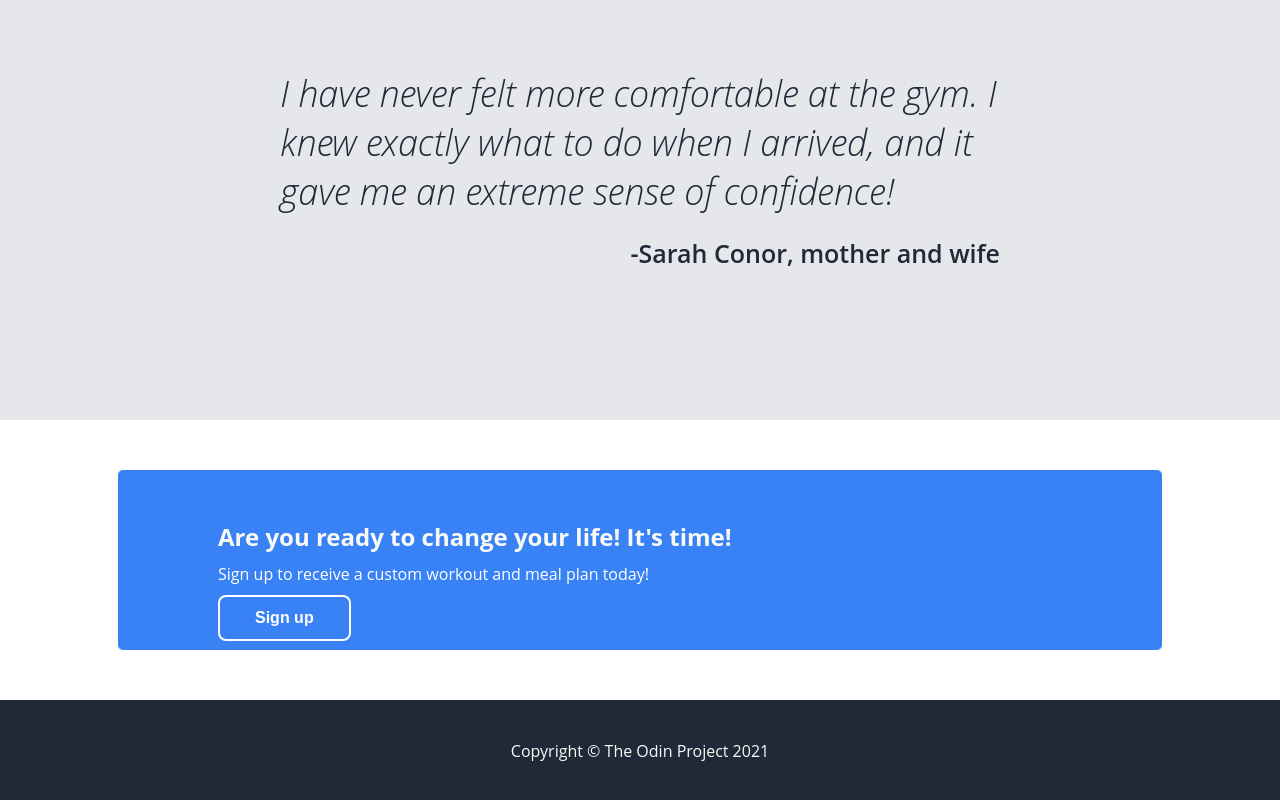
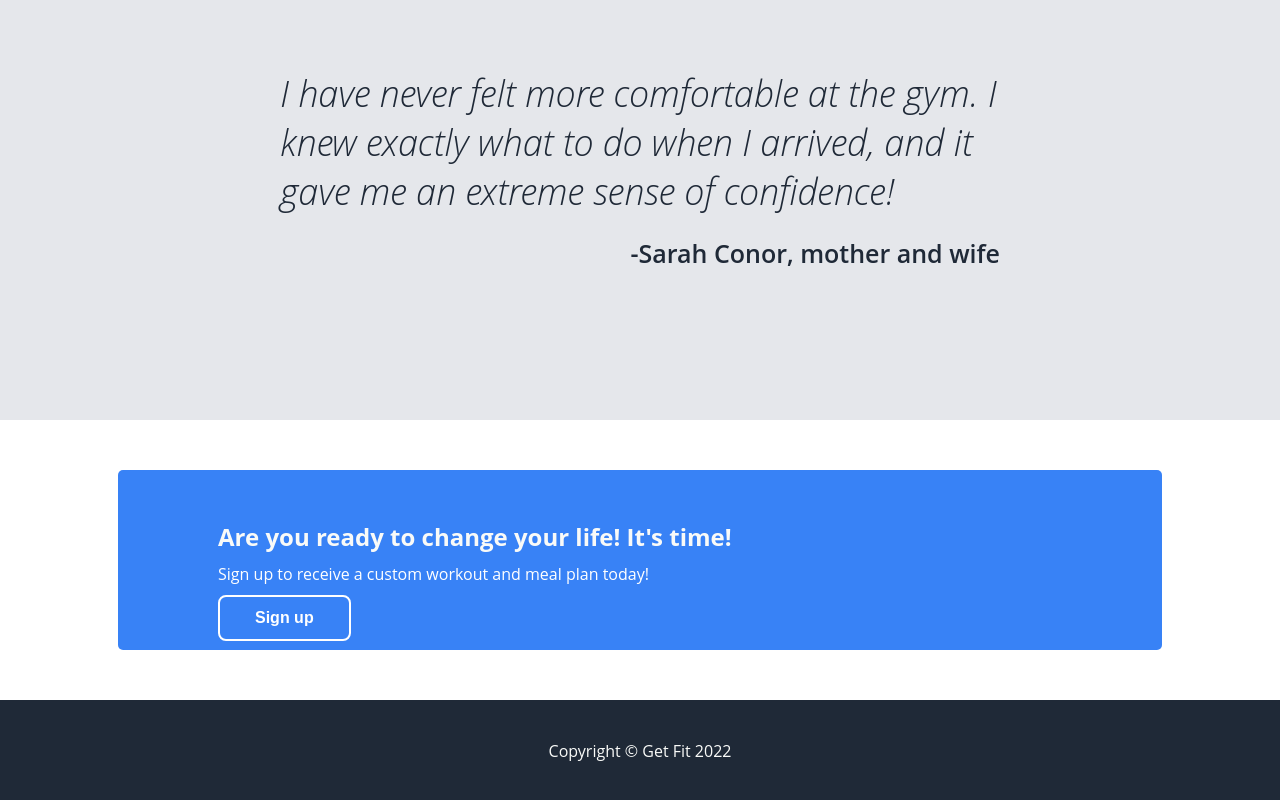
Before and after one commit to humbertodiazp/landing_page, a plain HTML site: page index.html in a window 1280 px wide. Shown: the part 1058-1858 px from the top of the page. Drawn offline with Linux system fonts and the light colour scheme.

Commit message:
Update  footer

```diff
--- a/index.html
+++ b/index.html
@@ -69,7 +69,7 @@
     </div>
     </div>
     <div class="footer">
-        <div>Copyright © The Odin Project 2021</div>
+        <div>Copyright © Get Fit 2022</div>
     </div>
 </body>
 </html>
```
